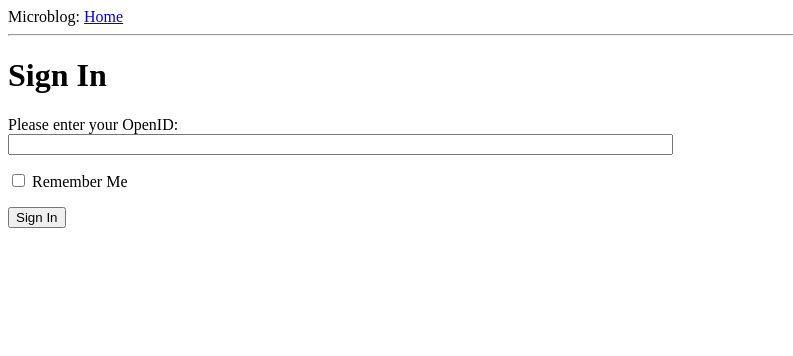
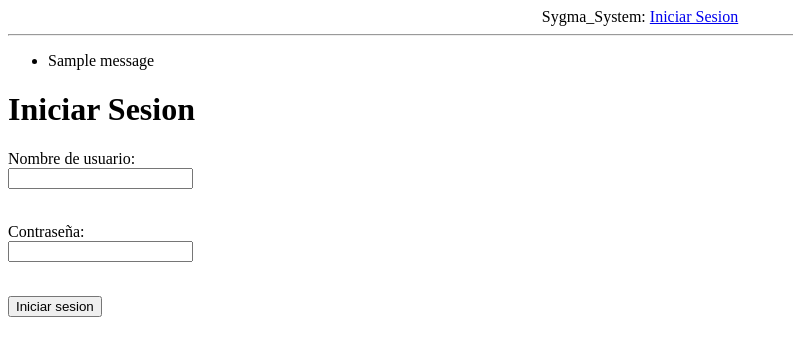
Before and after one commit to CristianCandia/MicroblogRemRep, a Flask app: template microblog/app/templates/login.html in a window 1280 px wide. Shown: the top 356 px of the page, without its empty margins (0-793 px from the left). Run offline with Flask 2, Linux system fonts and the light colour scheme; the template is opened without the code that fills it: values that come from a table or form of the project are taken from there, most other values are stand-ins (such as "Sample title", 1, 10 or a date in 2020); one stand-in notice (Sample message) is shown; form fields are guessed from the names that the template uses; parts of the project's set-up code (start-up, migrations or seed data) failed here and were passed over.

Commit message:
Template Varios

```diff
--- a/microblog/app/forms.py
+++ b/microblog/app/forms.py
@@ -3,9 +3,9 @@ Created on 14/04/2013
 
 @author: cristian
 '''
-from flask.ext.wtf import Form, TextField, BooleanField
+from flask.ext.wtf import Form, TextField, PasswordField
 from flask.ext.wtf import Required
 
 class LoginForm(Form):
-    openid = TextField('openid', validators = [Required()])
-    remember_me = BooleanField('remember_me', default = False)
+    nomUsr = TextField('openid', validators = [Required()])
+    passWord = PasswordField('password', validators = [Required()])
--- /dev/null
+++ b/microblog/app/templates/admin.html
@@ -0,0 +1,6 @@
+{% extends "base.html" %}
+{% block content %}
+<h1 align="center">Bienvenido administrador princial</h1>
+<a href="/usuario"><button>Usuario</button></a>
+<p><input type="button" value="Fase"></p>
+{% endblock %}
--- a/microblog/app/templates/base.html
+++ b/microblog/app/templates/base.html
@@ -1,14 +1,23 @@
 <html>
   <head>
     {% if title %}
-    <title>{{title}} - microblog</title>
+    <title>{{title}} - Sygma_System</title>
     {% else %}
-    <title>microblog</title>
+    <title>Sygma_System</title>
     {% endif %}
   </head>
   <body>
-    <div>Microblog: <a href="/index">Home</a></div>
+    <div align=center>Sygma_System: <a href="/login">Iniciar Sesion</a></div>
     <hr>
+    {% with messages = get_flashed_messages() %}
+    {% if messages %}
+    <ul>
+    {% for message in messages %}
+        <li>{{ message }} </li>
+    {% endfor %}
+    </ul>
+    {% endif %}
+    {% endwith %}
     {% block content %}{% endblock %}
   </body>
 </html>
--- a/microblog/app/templates/login.html
+++ b/microblog/app/templates/login.html
@@ -2,14 +2,23 @@
 {% extends "base.html" %}
 
 {% block content %}
-<h1>Sign In</h1>
+<h1>Iniciar Sesion</h1>
 <form action="" method="post" name="login">
     {{form.hidden_tag()}}
     <p>
-        Please enter your OpenID:<br>
-        {{form.openid(size=80)}}<br>
+        Nombre de usuario:<br>
+        {{form.nomUsr(size=20)}}<br>
+        {% for error in form.errors.nomUsr %}
+        <span style="color: red;">[{{error}}]</span>
+        {% endfor %}<br>
     </p>
-    <p>{{form.remember_me}} Remember Me</p>
-    <p><input type="submit" value="Sign In"></p>
+    <p>
+        Contraseña:<br>
+        {{form.passWord(size=20)}}<br>
+        {% for error in form.errors.passWord %}
+        <span style="color: red;">[{{error}}]</span>
+        {% endfor %}<br>
+    </p>
+      <p><input type="submit" value="Iniciar sesion"></p>
 </form>
 {% endblock %}
--- a/microblog/run.py
+++ b/microblog/run.py
@@ -1,7 +1,7 @@
 '''
 Created on 14/04/2013
 
-@author: cristian
+@author: cristian miguel
 '''
 #!usr/local/lib/python
 from app import app
```
Also changed, not shown: microblog/app/templates/usuario.html (added, +7 -0 lines), microblog/app/views.py (+18 -1 lines), 2 other files.
